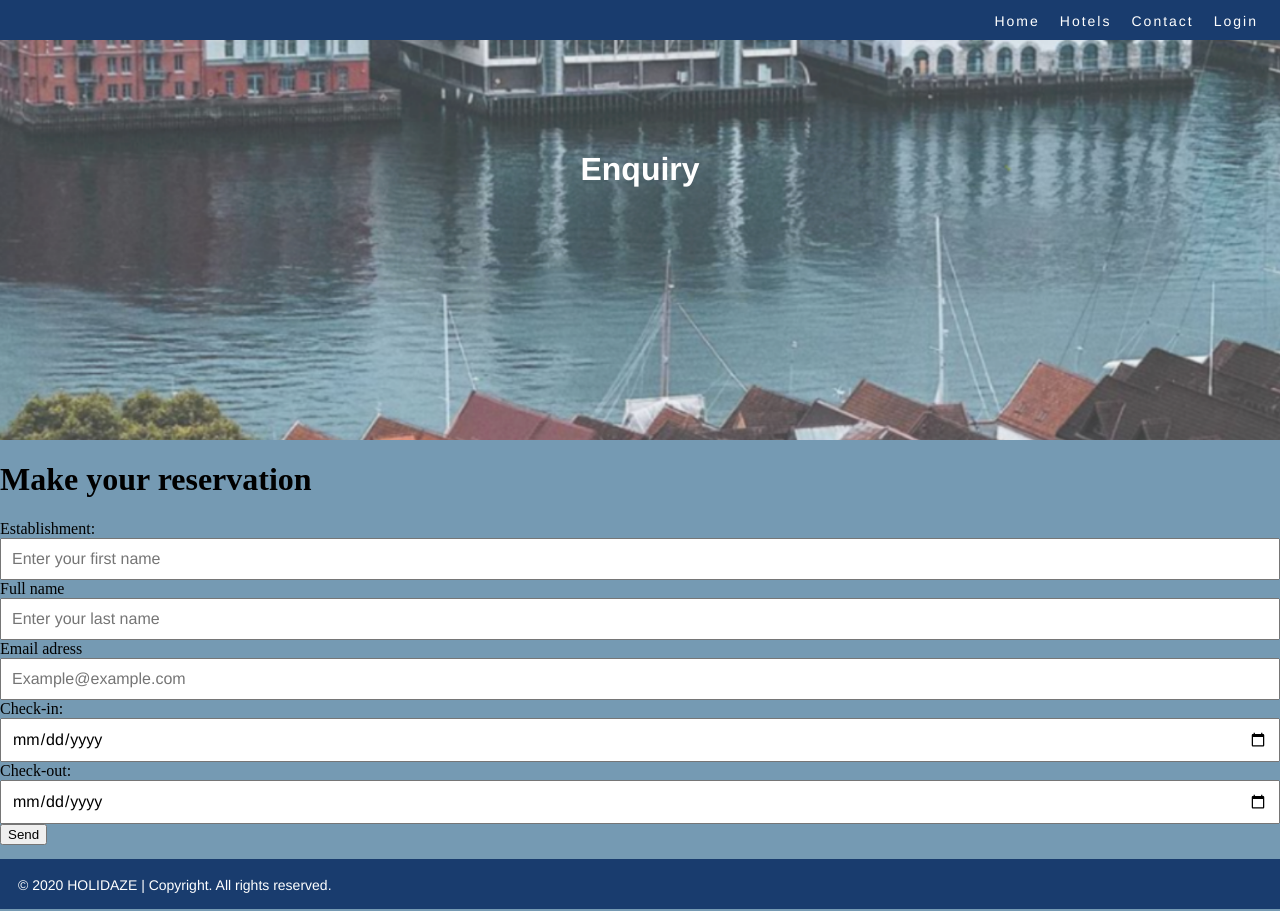
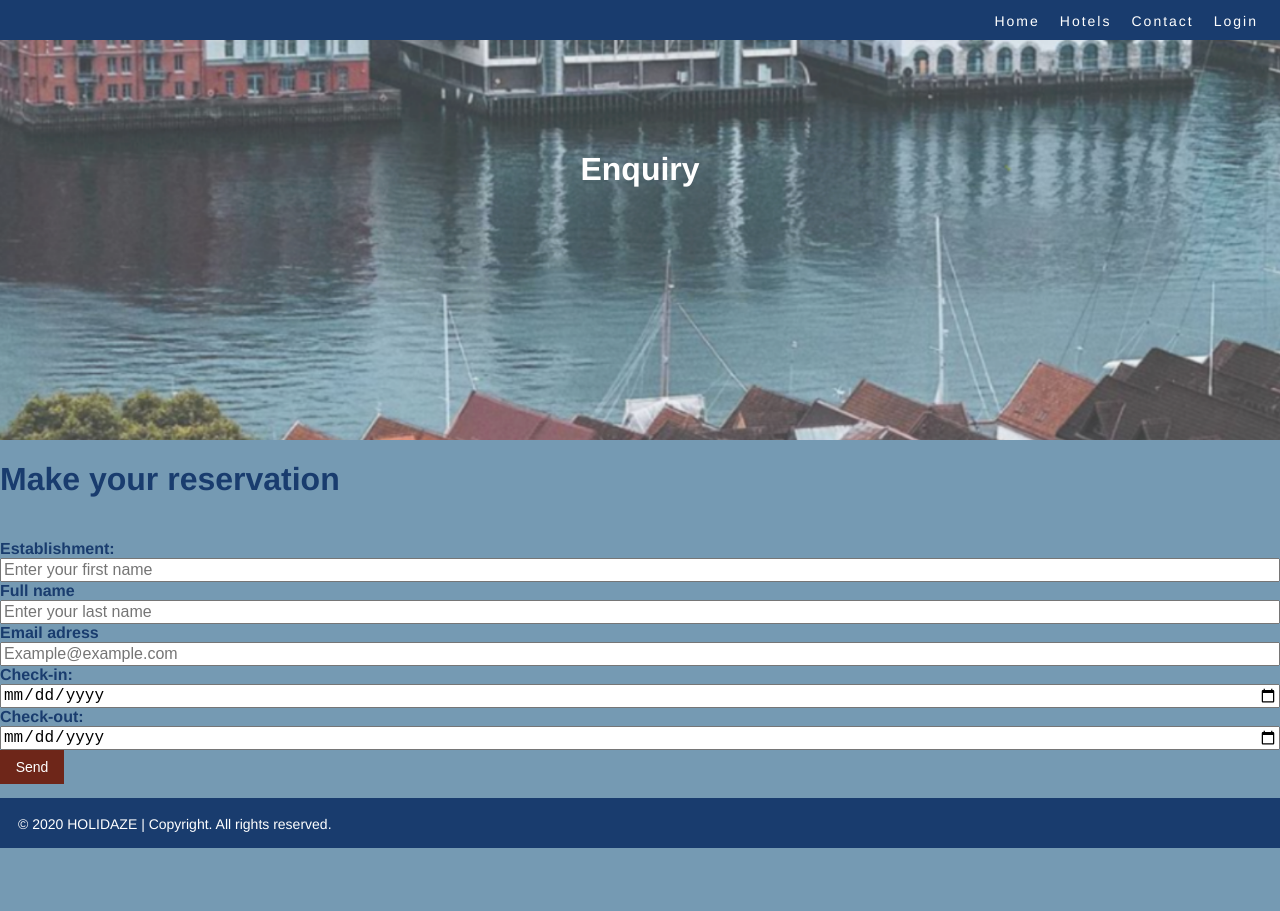
Before and after one commit to elisemykle/elise-myklebust-project-exam-2, a React (Create React App) app: page /Enquiry in a window 1280 px wide. After the commit the page ends 850 px from the top, so only its background shows below. Built offline with nearby package versions, Linux system fonts and the light colour scheme; a web font is replaced by a local one.

Commit message:
fjernet bootstrap fra form

```diff
--- a/src/components/visitor/enquiry/enquiry.js
+++ b/src/components/visitor/enquiry/enquiry.js
@@ -1,7 +1,5 @@
 import React from 'react';
 import { useForm } from "react-hook-form";
-import Button from "react-bootstrap/Button";
-import Form from "react-bootstrap/Form";
 import * as yup from "yup";
 import Hero from "../../Hero.js";
 
@@ -32,37 +30,37 @@ export default function Enquiry(props){
     function onSubmit() {
     }
     return(
-        <Form className="contact--form" onSubmit={handleSubmit(onSubmit)}>
-            <Form.Group>
+        <div className="contact" onSubmit={handleSubmit(onSubmit)}>
+            <div className="contact__page">
                 <Hero title="Enquiry" text="" classes="hero hero--contact" showSearch={false}/>
                 <div className="contact__contact--page">
-                    <h1 className="contact--h1">Make your reservation</h1>
+                    <h1 className="contact__h1">Make your reservation</h1>
                 </div>
-                <Form.Label className="form--label">Establishment:</Form.Label>
-                <Form.Control className="form--input" name="firstname" placeholder="Enter your first name" ref={register}/>
+                <label className="form__label">Establishment:</label>
+                <input className="form__input" name="firstname" placeholder="Enter your first name" ref={register}/>
                 {errors.firstname && <p className="error__message">Please enter minimum 2 characters.</p>}
-            </Form.Group>
-            <Form.Group>
-                <Form.Label className="form--label">Full name</Form.Label>
-                <Form.Control className="form--input" name="lastname" placeholder="Enter your last name" ref={register}/>
+            </div>
+            <div className="contact__page">
+                <label className="form__label">Full name</label>
+                <input className="form__input" name="lastname" placeholder="Enter your last name" ref={register}/>
                 {errors.lastname && <p className="error__message">Please enter minimum 2 characters.</p>}
-            </Form.Group>
-			<Form.Group>
-                <Form.Label className="form--label">Email adress</Form.Label>
-                <Form.Control className="form--input" name="emailadress" placeholder="Example@example.com" ref={register}/>
+            </div>
+			<div className="contact__page">
+                <label className="form__label">Email adress</label>
+                <input className="form__input" name="emailadress" placeholder="Example@example.com" ref={register}/>
                 {errors.emailadress && <p className="error__message">Please enter in a valid email format.</p>}
-            </Form.Group>
-            <Form.Group>
-                <Form.Label className="form--label">Check-in:</Form.Label>
-				<Form.Control className="form--input" type="date" name="date" ref={register}/>
+            </div>
+        	<div className="contact__page">
+                <label className="form__label">Check-in:</label>
+				<input className="form__input" type="date" name="date" ref={register}/>
 				{errors.emailadress && <p className="error__message">Please enter in a valid date.</p>}
-            </Form.Group>
-            <Form.Group>
-                <Form.Label className="form--label">Check-out:</Form.Label>
-				<Form.Control className="form--input" type="date" name="date" ref={register}/>
+            </div>
+            <div className="contact__page">
+                <label className="form__label">Check-out:</label>
+				<input className="form__input" type="date" name="date" ref={register}/>
 				{errors.emailadress && <p className="error__message">Please enter in a valid date.</p>}
-            </Form.Group>
-            <Button className="contact--button" type="submit">Send</Button>
-        </Form>
+            </div>
+            <button className="contact__button" type="submit">Send</button>
+        </div>
         )
 }
```
